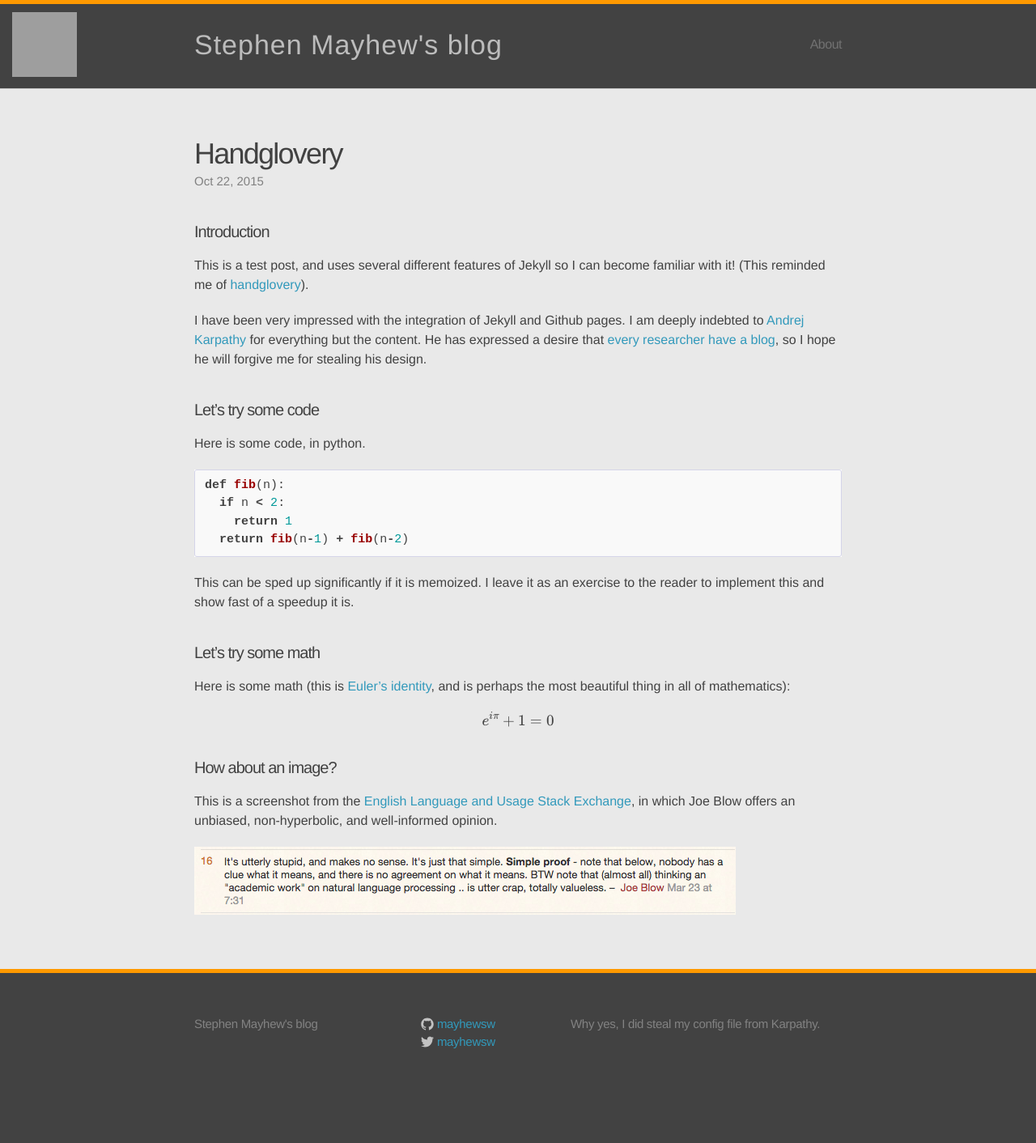
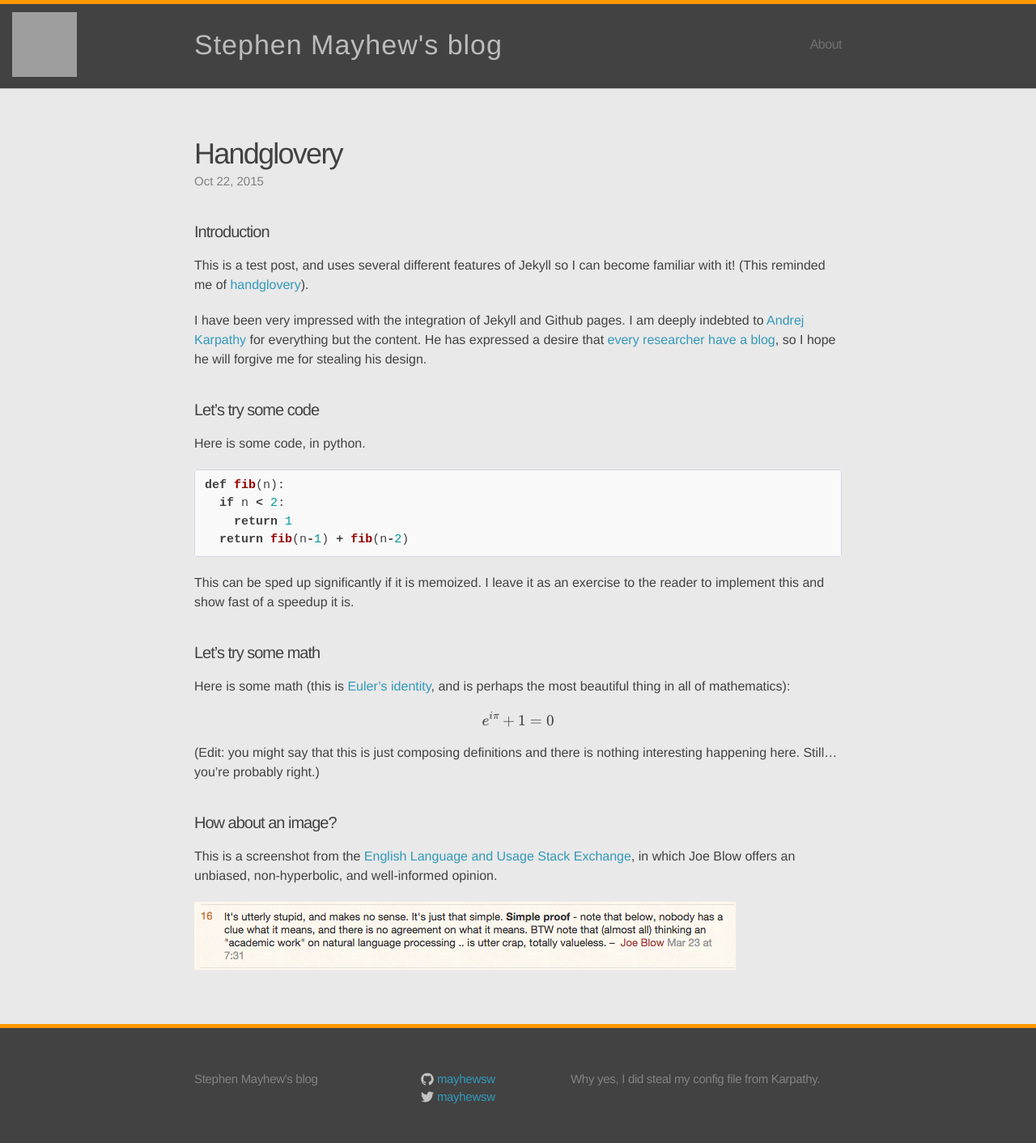
Before and after one commit to mayhewsw/mayhewsw.github.io, a Jekyll site: the page built from _posts/2015-10-22-handglovery.md, in a window 1280 px wide. Shown: the whole page at 81% size. Built offline with Jekyll 4.4.1, drawn with Linux system fonts in a browser that asks for light colours; Markdown is read by kramdown in place of the engine named in the settings; formulas are drawn with MathJax 3; comment, search, counter and statistics services are not loaded; before the commit the page ends 1344 px from its top, so only the background shows below that; grey boxes are pictures that could not be loaded.

```diff
--- a/_posts/2015-10-22-handglovery.md
+++ b/_posts/2015-10-22-handglovery.md
@@ -32,6 +32,8 @@
 e^{i \pi} + 1 = 0
 $$
 
+(Edit: you might say that this is just composing definitions and there is nothing interesting happening here. Still... you're probably right.)
+
 #### How about an image?
 
 This is a screenshot from the [English Language and Usage Stack Exchange](http://english.stackexchange.com/), in which Joe Blow offers an unbiased, non-hyperbolic, and well-informed opinion.
--- a/css/main.css
+++ b/css/main.css
@@ -1,3 +1,7 @@
+/* Colors from this palette:
+http://www.colourlovers.com/palette/148712/Gamebookers
+*/
+
 * {
   margin: 0;
   padding: 0;
@@ -45,6 +49,12 @@
 
 /* End default.css */
 
+
+.center-image
+{
+    margin: 0 auto;
+    display: block;
+}
 
 /* Layout Styles */
 /* ----------------------------------------------------------*/
```
Also changed, not shown: _posts/2015-11-30-retrofitting-retrofitting.md (added, +55 -0 lines), assets/retro/retro-examples.png (added), assets/retro/retro-myresults.png (added), assets/retro/retro-results-orig.png (added).
